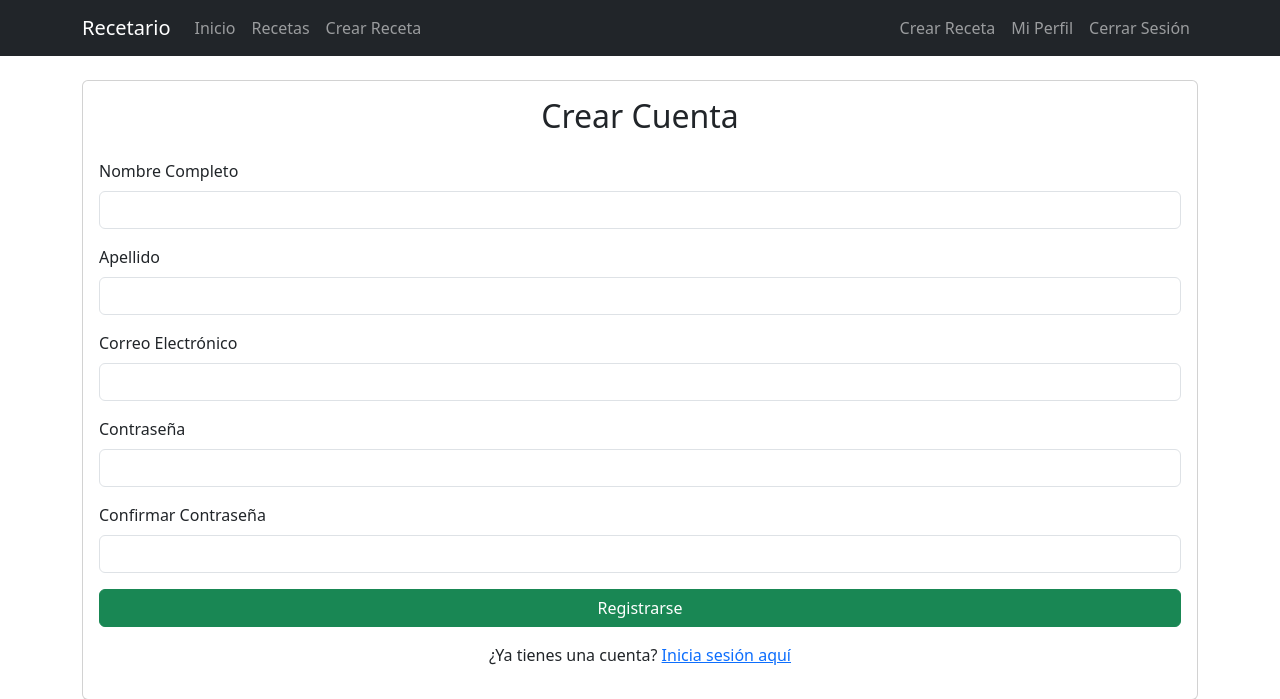
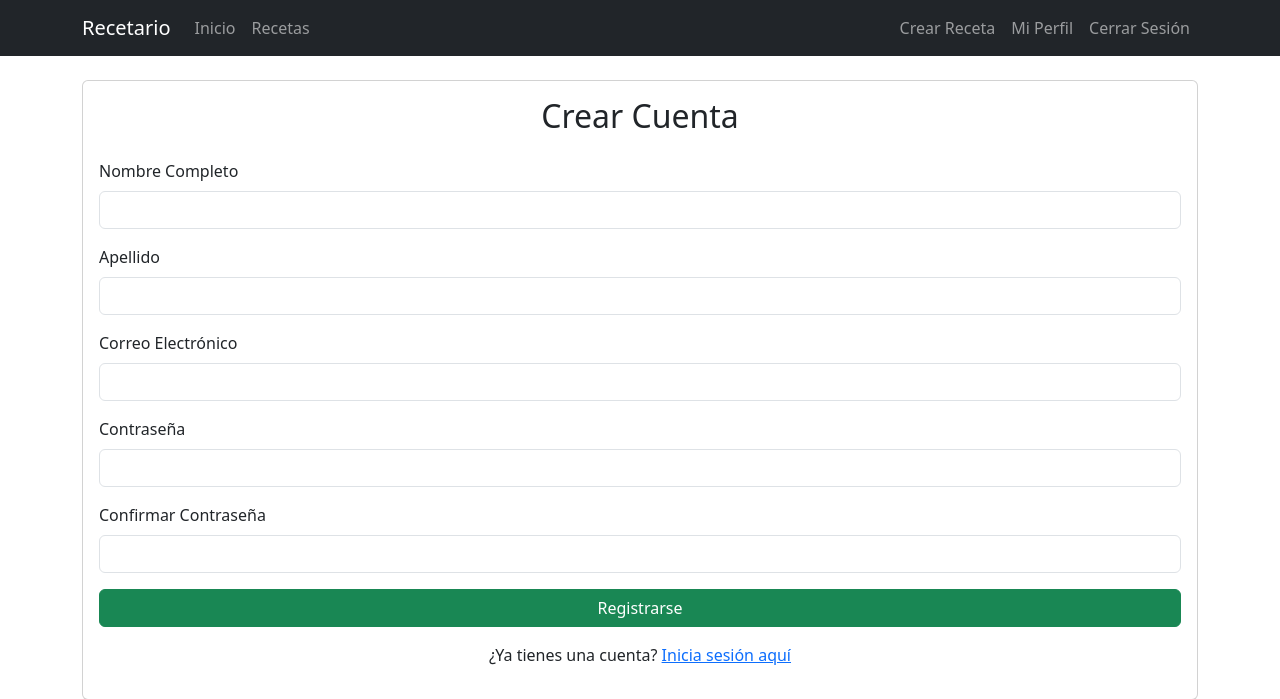
Before and after one commit to FrancoGoslino/RecipeRealm-Goslino, a Flask app: page /crear-cuenta in a window 1280 px wide. Shown: the top 699 px of the page. Run offline with Flask 3, Linux system fonts and the light colour scheme; a user stored in the database is signed in.

Commit message:
Modificaciones sobre nav-bar. Se elimina duplicado 'crear receta' lado izq.

```diff
--- a/main.py
+++ b/main.py
@@ -1,4 +1,3 @@
-<<<<<<< HEAD
 from base_datos.conexion import Conexion
 
 # Crear una instancia de la conexión
@@ -18,7 +17,7 @@ with Conexion("base_datos/recetas.db") as db:
         print(f"Usuario creado exitosamente con ID: {usuario_id}")
     else:
         print("Error al crear el usuario")
-=======
+
 class receta:
     def __init__(self, nombre, ingredientes, instrucciones):
         self.nombre = nombre
@@ -47,4 +46,3 @@ mostrar_receta: receta = receta(
 )
 
 mostrar_receta.mostrar_receta()
->>>>>>> d1e0621a3fc4cb6d6d9518b5955b704353e98ee7
--- a/templates/base.html
+++ b/templates/base.html
@@ -31,11 +31,7 @@
                     <li class="nav-item">
                         <a class="nav-link" href="{{ url_for('ver_recetas') }}">Recetas</a>
                     </li>
-                    {% if 'user_id' in session %}
-                    <li class="nav-item">
-                        <a class="nav-link" href="{{ url_for('crear_receta') }}">Crear Receta</a>
-                    </li>
-                    {% endif %}
+
                 </ul>
                 <ul class="navbar-nav">
                     {% if 'user_id' in session %}
```
